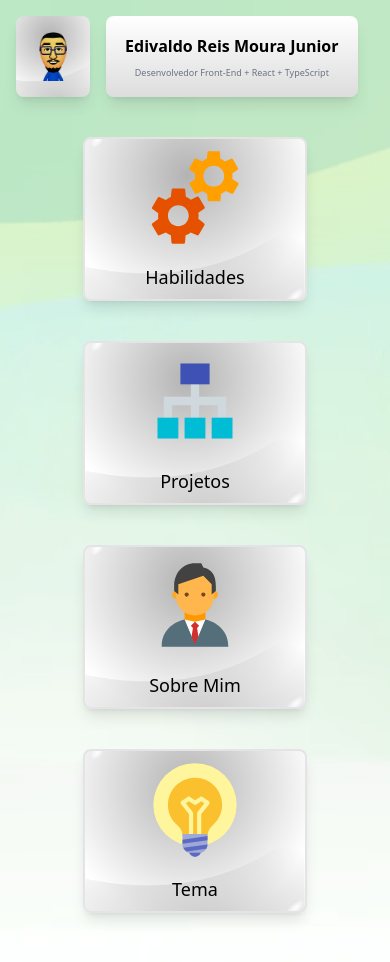
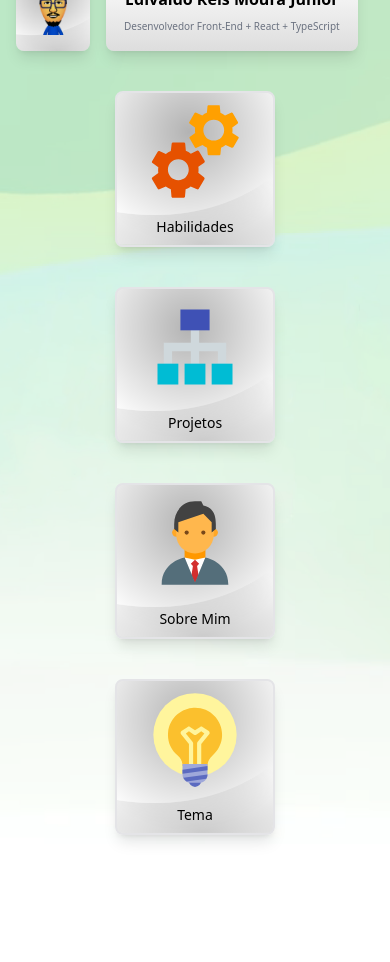
Before and after one commit to EdiJunior88/Portfolio_v2, a React (Vite) app in the folder portfolio/: page / in a window 390 px wide. Shown: the top 962 px of the page. After the commit the page ends 875 px from the top, so only its background shows below. Built offline with nearby package versions, Linux system fonts and the light colour scheme.

Commit message:
- Testando a responsividade mobile

```diff
--- a/portfolio/src/Components/Avatar/Avatar.tsx
+++ b/portfolio/src/Components/Avatar/Avatar.tsx
@@ -9,7 +9,7 @@ const Avatar = ({ src, alt, name, description }: InterfaceAvatar) => {
 
       <div className='bg-white w-96 mx-4 rounded-lg shadow-lg flex flex-col justify-center gap-2 items-center title-avatar '>
         <p className='sm:text-2xl font-bold'>{name}</p>
-        <p className='sm:text-sm text-[9px] text-gray-500'>{description}</p>
+        <p className='sm:text-sm text-[10px] text-gray-500'>{description}</p>
       </div>
     </div>
   );
--- a/portfolio/src/Components/Button/Button.tsx
+++ b/portfolio/src/Components/Button/Button.tsx
@@ -3,10 +3,10 @@ import { InterfaceButton } from "../../Interface/Interface";
 const Button = ({ title, children }: InterfaceButton) => {
   return (
     <div>
-      <button className='w-56 rounded-lg bg-white p-2 border-zinc-200 border-solid border-2 background-button shadow-lg'>
+      <button className='sm:w-56 w-40 rounded-lg bg-white p-2 border-zinc-200 border-solid border-2 background-button shadow-lg'>
         <div className='flex flex-col justify-center items-center gap-4'>
           {children}
-          <p className='font-medium text-lg'>{title}</p>
+          <p className='font-medium text-sm sm:text-lg'>{title}</p>
         </div>
       </button>
     </div>
--- a/portfolio/src/Pages/Home/Home.tsx
+++ b/portfolio/src/Pages/Home/Home.tsx
@@ -5,8 +5,8 @@ import Mii from "../../assets/Image/Mii-transparente.webp";
 
 const Home = () => {
   return (
-    <div className='mx-auto w-full h-full p-4 background-home flex justify-center items-center'>
-      <div className='container'>
+    <div className='mx-auto w-full h-screen background-home flex justify-center items-center '>
+      <div className='container h-auto px-4'>
         <div className='w-full flex justify-center items-center'>
           <Avatar
             src={Mii}
```
